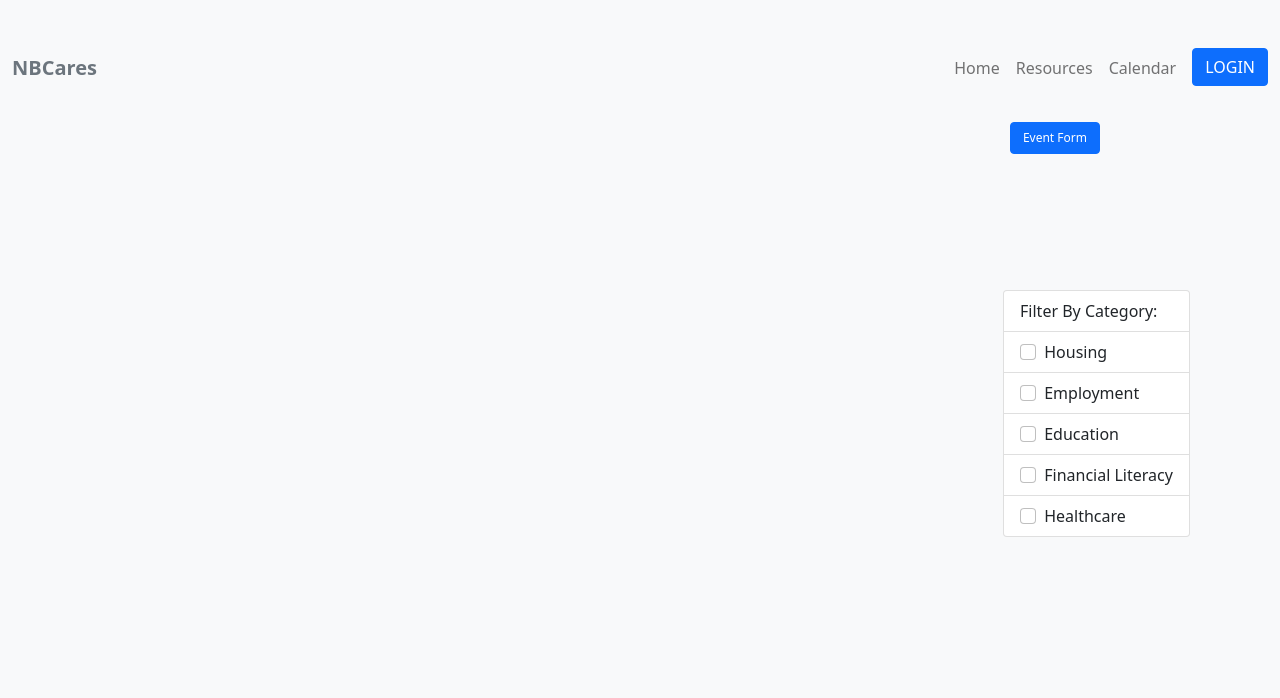
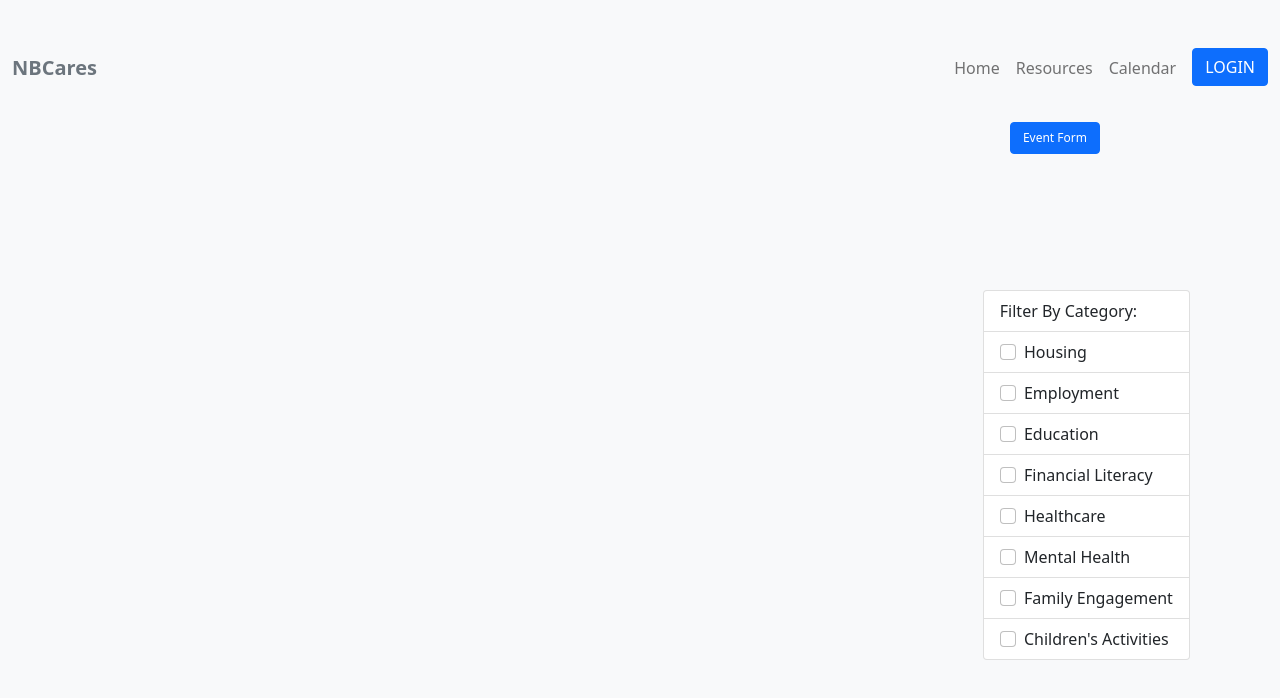
Before and after one commit to LEE-RUM/nbcares-410, a website: page public/calendar.html in a window 1280 px wide. Drawn offline with nearby package versions, Linux system fonts and the light colour scheme; files that its build step writes are made by us from their sources; files whose address does not match are found by name.

Commit message:
Added 3 extra categories to the filtering option, and created a test event

```diff
--- a/public/calendar.html
+++ b/public/calendar.html
@@ -72,6 +72,18 @@
       <input id="Healthcare"class="form-check-input me-1" type="checkbox" value="-1">
       Healthcare
     </label>
+    <label class="list-group-item">
+        <input id="Mental"class="form-check-input me-1" type="checkbox" value="-1">
+        Mental Health
+    </label>
+     <label class="list-group-item">
+        <input id="Family"class="form-check-input me-1" type="checkbox" value="-1">
+        Family Engagement
+    </label>
+      <label class="list-group-item">
+        <input id="Children"class="form-check-input me-1" type="checkbox" value="-1">
+        Children's Activities
+    </label>
   </div>
 </div>
 
@@ -100,6 +112,7 @@
                       <input type="text" name="address" class="form-control" placeholder="Enter your Address" id="address">
 
                     </div>
+                    <br>
                     <div class="form-group">
                       <label class="form-label"> Event Name</label>
                       <br>
@@ -142,6 +155,7 @@
                              </div>
                             <br>
                             <div class="form-group">
+
                                 <label class="form label"> Categories </label>
                                 <select class="form-select" id="SelectOption">
                                     <option value="Housing"> Housing</option>
@@ -149,7 +163,9 @@
                                     <option value="Education"> Education</option>
                                     <option value="Financial Literacy"> Financial Literacy </option>
                                     <option value="HealthCare"> Healthcare</option>
-
+                                    <option value="Mental Health"> Mental Health</option>
+                                    <option value="Family Engagement"> Family Engagement</option>
+                                    <option value="Children's Activities"> Children's Activities</option>
                                 </select>
 
                             </div>
--- a/public/calendar.js
+++ b/public/calendar.js
@@ -101,6 +101,10 @@ document.addEventListener('DOMContentLoaded', function() {
               document.getElementById('Education').addEventListener("click", isChecked);
               document.getElementById('Financial').addEventListener("click", isChecked);
               document.getElementById('Healthcare').addEventListener("click", isChecked);
+              document.getElementById('Mental').addEventListener("click", isChecked);
+              document.getElementById('Family').addEventListener("click", isChecked);
+              document.getElementById('Children').addEventListener("click", isChecked);
+
               function isChecked(){
                 if(this.checked){
                   console.log('checked')
```
Also changed, not shown: db.js (+10 -1 lines).
